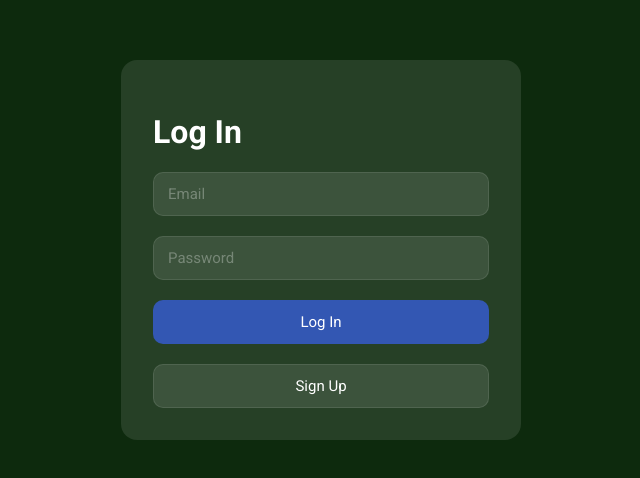
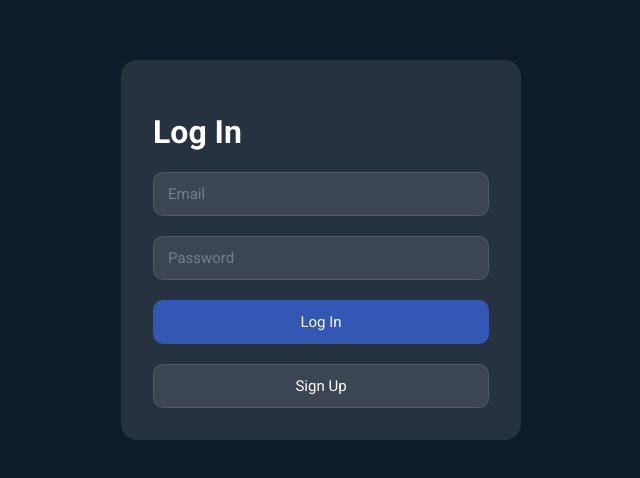
Before and after one commit to SonOfDadKiller/SimpleJobForm, a React (Create React App) app in the folder frontend/: page /login in a window 1280 px wide. Shown: the part 150-628 px from the top of the page, without its empty margins (319-959 px from the left). Built offline with nearby package versions, Linux system fonts and the light colour scheme; no server answers.

Commit message:
Reverted to original color scheme

```diff
--- a/frontend/src/App.css
+++ b/frontend/src/App.css
@@ -6,7 +6,7 @@
 
 body {
     font-family: 'Roboto', sans-serif;
-    background-color: #0d2a0d;
+    background-color: #0D1B2A;
     color: white;
 }
 
```
